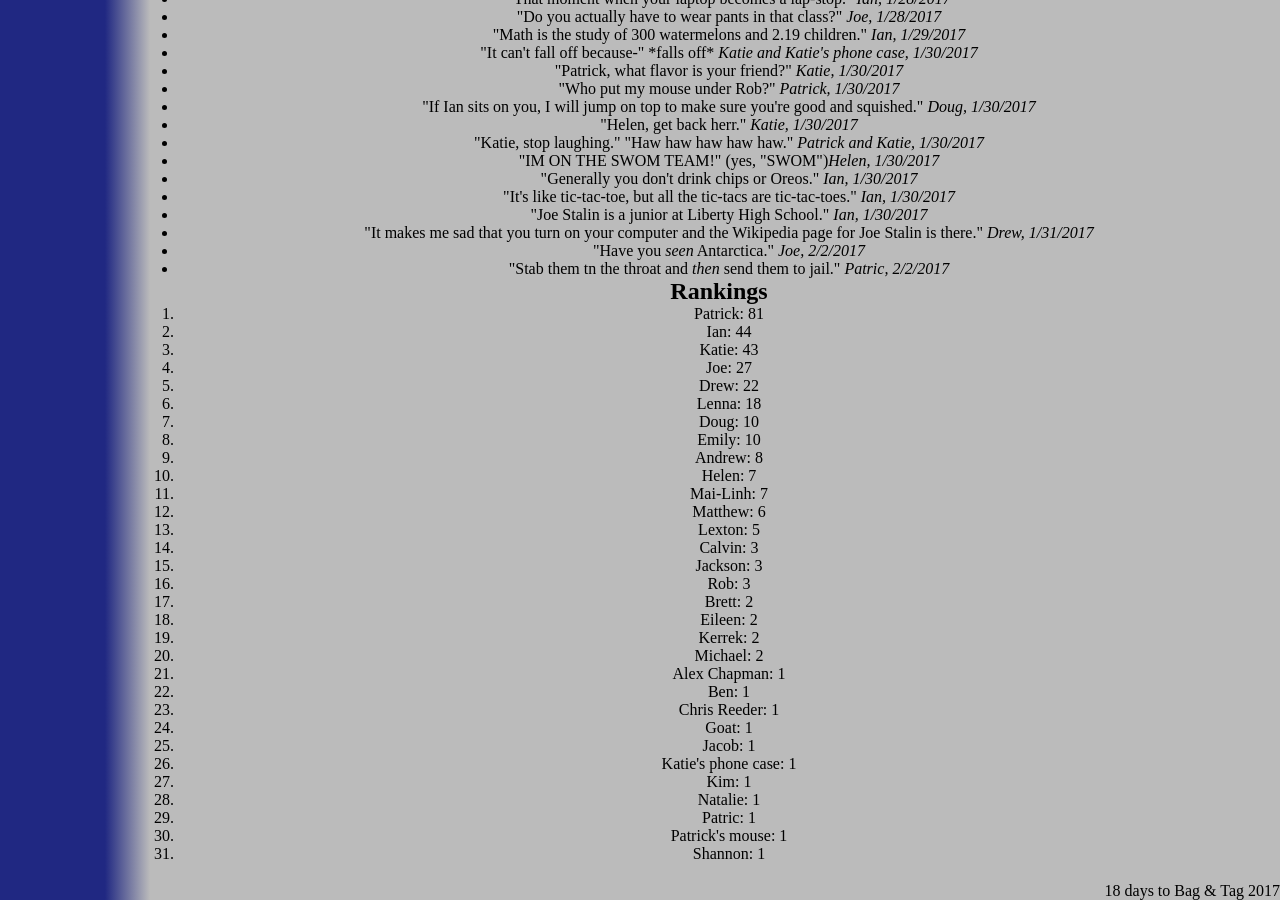
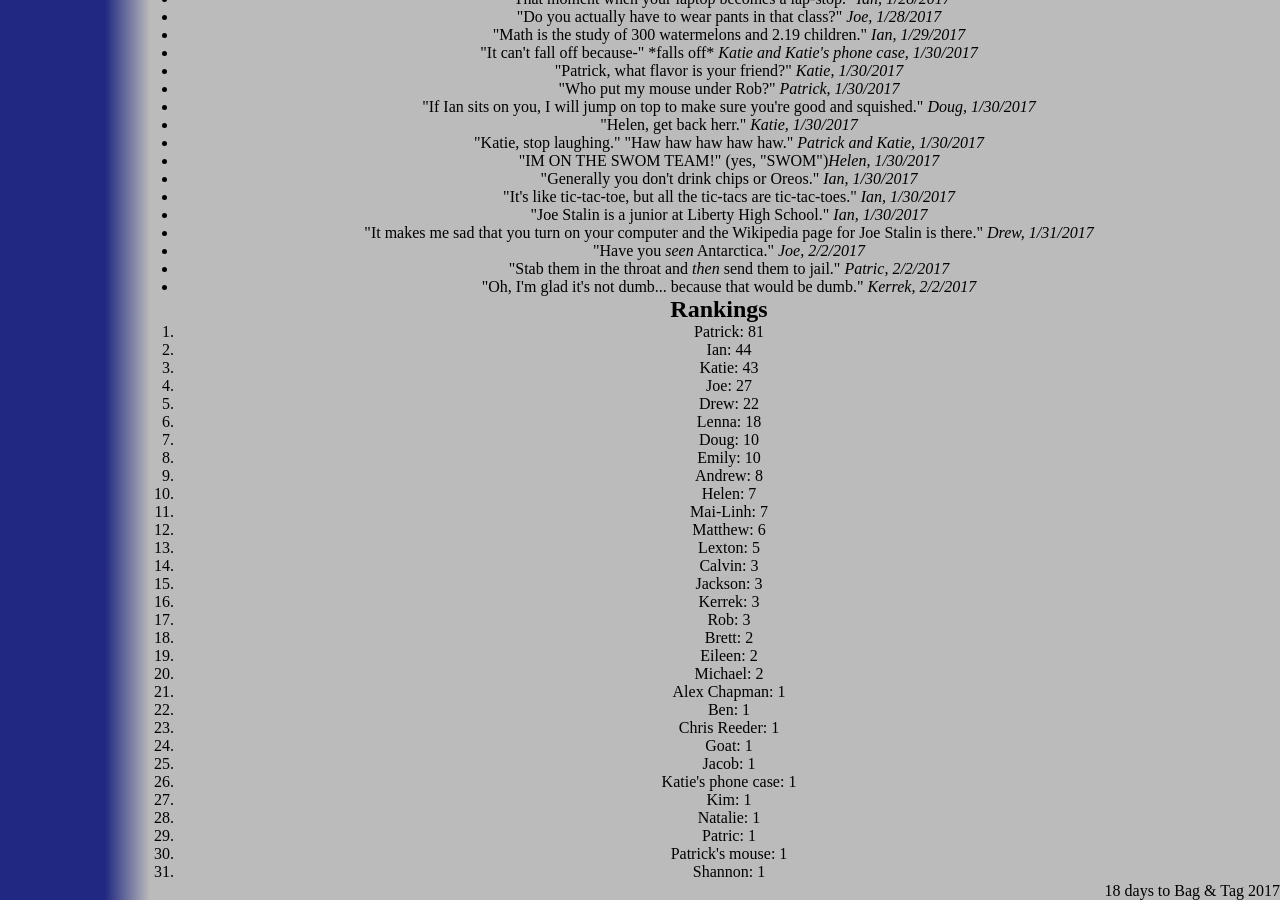
Before and after one commit to katiebugmoon/FRC4131.github.io, a Jekyll site: the page built from media/2017/quotes.html, in a window 1280 px wide and 900 px high, scrolled down 4256 px. Built offline with Jekyll 4.4.1, drawn with Linux system fonts in a browser that asks for light colours; nearby versions of some CDN libraries.

Commit message:
Update quotes.html

```diff
--- a/media/2017/quotes.html
+++ b/media/2017/quotes.html
@@ -243,7 +243,8 @@
 	<li>"Joe Stalin is a junior at Liberty High School." <i>Ian, 1/30/2017</i></li>
 	<li>"It makes me sad that you turn on your computer and the Wikipedia page for Joe Stalin is there." <i>Drew, 1/31/2017</i></li>
 	<li>"Have you <em>seen</em> Antarctica." <i>Joe, 2/2/2017</i></li>
-	<li>"Stab them tn the throat and <em>then</em> send them to jail." <i>Patric, 2/2/2017</i></li>
+	<li>"Stab them in the throat and <em>then</em> send them to jail." <i>Patric, 2/2/2017</i></li>
+	<li>"Oh, I'm glad it's not dumb... because that would be dumb." <i>Kerrek, 2/2/2017</i></li>
 </ul>
 <h2>Rankings</h2>
 <ol id='rankings'></ol>
```
